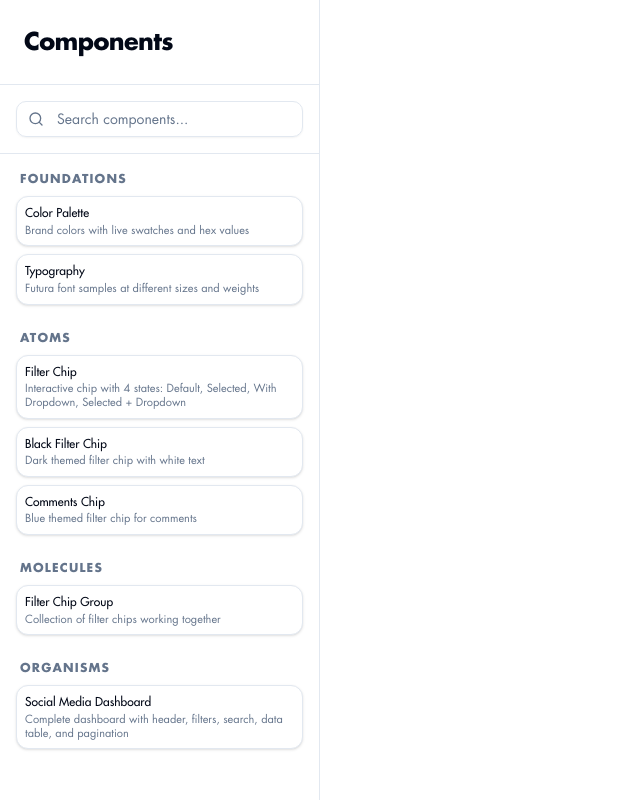
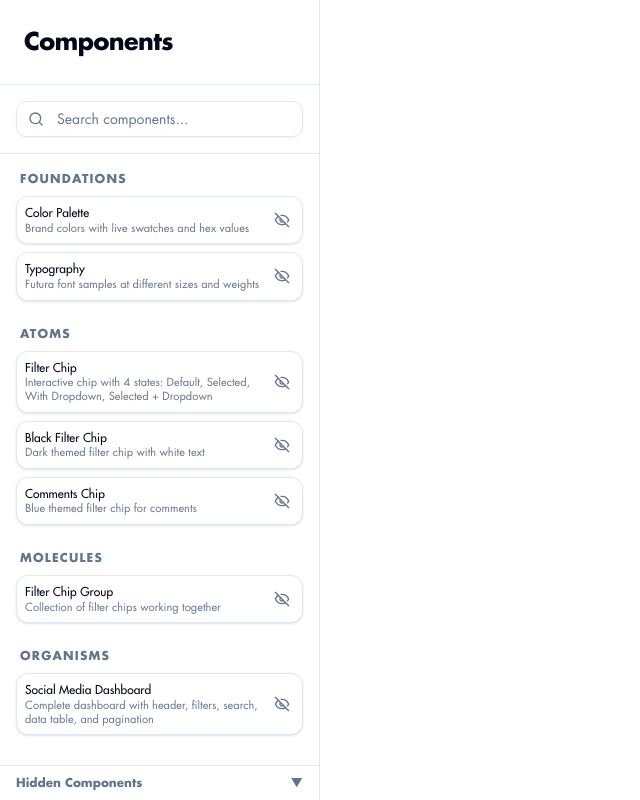
Before and after one commit to rmarti55/componentlibrary, a React (Vite) app: page / in a window 1280 px wide. Shown: the whole page, without its empty margins (0-640 px from the left). Built offline with nearby package versions, Linux system fonts and the light colour scheme.

Commit message:
Add hide/unhide functionality: move components to Hidden Components bar with Lucide icons

```diff
--- a/src/components/ComponentSidebar.tsx
+++ b/src/components/ComponentSidebar.tsx
@@ -1,7 +1,7 @@
-import React from 'react'
+import React, { useState } from 'react'
 import { Component, ComponentCategory } from '@/types/Component'
 import { componentCategories } from '@/data/componentCategories'
-import { Search } from 'lucide-react'
+import { Search, EyeOff, Eye } from 'lucide-react'
 import { Input } from '@/components/ui/input'
 import { Card, CardContent } from '@/components/ui/card'
 import { cn } from '@/lib/utils'
@@ -22,7 +22,9 @@ export function ComponentSidebar({
   selectedComponent,
   onComponentSelect
 }: ComponentSidebarProps) {
-  const [searchQuery, setSearchQuery] = React.useState('')
+  const [searchQuery, setSearchQuery] = useState('')
+  const [hiddenComponents, setHiddenComponents] = useState<Component[]>([])
+  const [showHidden, setShowHidden] = useState(false)
 
   // Flat list of all variants, grouped by atomic section
   const atomicVariants = ATOMIC_SECTIONS.map(section => {
@@ -33,13 +35,36 @@ export function ComponentSidebar({
         const matchesSearch =
           variant.name.toLowerCase().includes(searchQuery.toLowerCase()) ||
           variant.description?.toLowerCase().includes(searchQuery.toLowerCase())
-        return matchesSearch
+        // Hide if in hiddenComponents
+        const isHidden = hiddenComponents.some(h => h.id === variant.id)
+        return matchesSearch && !isHidden
       }) : []
     }
   })
 
+  // Helper to find the original section for a hidden component
+  const getSectionLabel = (component: Component) => {
+    for (const section of ATOMIC_SECTIONS) {
+      const category = componentCategories.find(cat => cat.id === section.id)
+      if (category && category.variants.some(variant => variant.id === component.id)) {
+        return section.label
+      }
+    }
+    return ''
+  }
+
+  // Hide a component
+  const handleHide = (component: Component) => {
+    setHiddenComponents(prev => [...prev, component])
+  }
+
+  // Unhide a component
+  const handleUnhide = (component: Component) => {
+    setHiddenComponents(prev => prev.filter(c => c.id !== component.id))
+  }
+
   return (
-    <div className="h-full flex flex-col bg-background border-r">
+    <div className="h-full flex flex-col bg-background border-r relative">
       {/* Header */}
       <div className="p-6 border-b">
         <h2 className="text-2xl font-bold tracking-tight">Components</h2>
@@ -59,7 +84,7 @@ export function ComponentSidebar({
       </div>
 
       {/* Flat Atomic Sections */}
-      <div className="flex-1 overflow-y-auto p-4 space-y-6">
+      <div className="flex-1 overflow-y-auto p-4 space-y-6 pb-32">
         {atomicVariants.map(section => (
           <div key={section.id} className="space-y-2">
             <div className="text-xs font-bold text-muted-foreground uppercase tracking-widest px-1 mb-1">
@@ -72,7 +97,7 @@ export function ComponentSidebar({
                 <Card
                   key={variant.id}
                   className={cn(
-                    "cursor-pointer transition-all hover:shadow-md",
+                    "cursor-pointer transition-all hover:shadow-md flex items-center justify-between",
                     selectedComponent?.id === variant.id && "ring-2 ring-primary shadow-md"
                   )}
                   onClick={() => onComponentSelect({
@@ -86,8 +111,8 @@ export function ComponentSidebar({
                     updatedAt: new Date()
                   })}
                 >
-                  <CardContent className="p-2">
-                    <div className="space-y-0.5">
+                  <CardContent className="p-2 flex flex-row items-center w-full justify-between">
+                    <div>
                       <h3 className="font-medium text-xs leading-snug truncate">{variant.name}</h3>
                       {variant.description && (
                         <p className="text-[11px] text-muted-foreground leading-tight line-clamp-2">
@@ -95,6 +120,16 @@ export function ComponentSidebar({
                         </p>
                       )}
                     </div>
+                    <button
+                      className="ml-2 p-1 rounded hover:bg-muted"
+                      onClick={e => {
+                        e.stopPropagation();
+                        handleHide(variant as Component)
+                      }}
+                      title="Hide component"
+                    >
+                      <EyeOff className="w-4 h-4 text-muted-foreground" />
+                    </button>
                   </CardContent>
                 </Card>
               ))
@@ -102,6 +137,41 @@ export function ComponentSidebar({
           </div>
         ))}
       </div>
+
+      {/* Hidden Components Bar */}
+      <div className="absolute left-0 bottom-0 w-full border-t bg-background">
+        <button
+          className="w-full flex items-center justify-between px-4 py-2 text-xs font-semibold text-muted-foreground hover:bg-muted focus:outline-none"
+          onClick={() => setShowHidden(v => !v)}
+        >
+          <span>Hidden Components</span>
+          <span className="ml-2">{showHidden ? '▲' : '▼'}</span>
+        </button>
+        {showHidden && hiddenComponents.length > 0 && (
+          <div className="p-2 space-y-2 max-h-40 overflow-y-auto">
+            {hiddenComponents.map(component => (
+              <Card key={component.id} className="flex items-center justify-between">
+                <CardContent className="p-2 flex flex-row items-center w-full justify-between">
+                  <div>
+                    <h3 className="font-medium text-xs leading-snug truncate">{component.name}</h3>
+                    <p className="text-[11px] text-muted-foreground leading-tight line-clamp-2">
+                      {component.description}
+                    </p>
+                    <span className="text-[10px] text-muted-foreground">{getSectionLabel(component)}</span>
+                  </div>
+                  <button
+                    className="ml-2 p-1 rounded hover:bg-muted"
+                    onClick={() => handleUnhide(component)}
+                    title="Unhide component"
+                  >
+                    <Eye className="w-4 h-4 text-muted-foreground" />
+                  </button>
+                </CardContent>
+              </Card>
+            ))}
+          </div>
+        )}
+      </div>
     </div>
   )
 }
```
